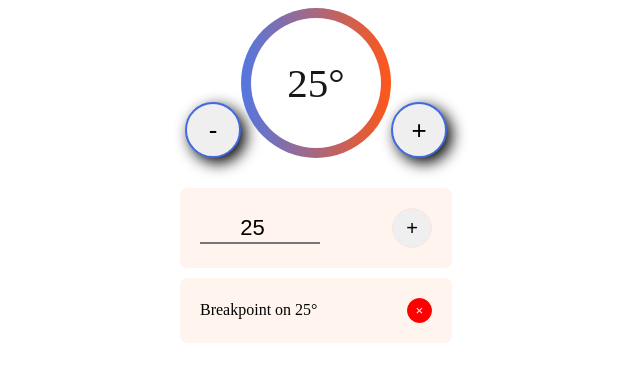
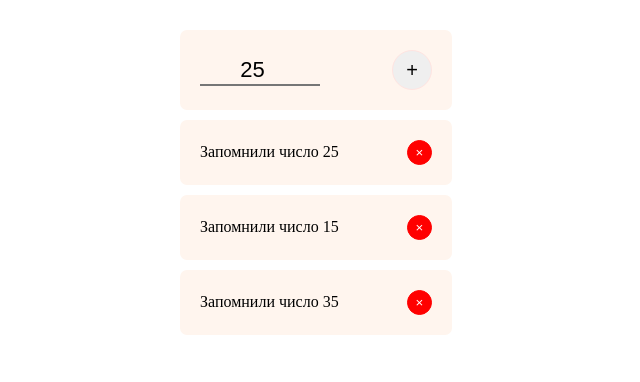
Before and after one commit to NoLogicTheOne/optimistic-update, a React (Create React App) app: page / in a window 1280 px wide. Shown: the top 382 px of the page, without its empty margins (324-964 px from the left). Built offline with nearby package versions, Linux system fonts and the light colour scheme.

Commit message:
remove condition

```diff
--- a/src/examples/TargetTemperature/TargetTemperature.tsx
+++ b/src/examples/TargetTemperature/TargetTemperature.tsx
@@ -2,21 +2,13 @@ import { useQuery } from "react-query";
 import { useOptimisticMutation } from "../../core/useOptimisticMutation";
 import { longServer } from "../../fakeServer";
 import { Breakpoint } from "../../types";
-import { BreakpointsControl, TargetTemperatureControl } from "../../ui";
+import { BreakpointsControl } from "../../ui";
 
 const server = longServer;
 
 export const TargetTemperature = () => {
-  const { data: temperature, isLoading } = useQuery("temperature", () =>
-    server.get("temperature")
-  );
-  const { data: breakpoints } = useQuery("breakpoints", () =>
+  const { data: breakpoints, isLoading } = useQuery("breakpoints", () =>
     server.get("breakpoints")
-  );
-
-  const { mutateAsync: setTemperature } = useOptimisticMutation(
-    (nextTemperature: number) => server.put("temperature", nextTemperature),
-    "temperature"
   );
 
   const { mutateAsync: addBreakpoint } = useOptimisticMutation(
@@ -39,15 +31,6 @@ export const TargetTemperature = () => {
 
   return (
     <span>
-      <TargetTemperatureControl
-        increment={() => {
-          setTemperature(temperature! + 1);
-        }}
-        decrement={() => {
-          setTemperature(temperature! - 1);
-        }}
-        current={temperature}
-      />
       {breakpoints && (
         <BreakpointsControl
           onAdd={addBreakpoint}
--- a/src/fakeServer/FakeServer.tsx
+++ b/src/fakeServer/FakeServer.tsx
@@ -9,7 +9,11 @@ class DB {
   static instance = new DB();
   private db: DBFields = {
     temperature: 25,
-    breakpoints: [{ degree: 25, id: "1" }],
+    breakpoints: [
+      { degree: 25, id: "break:25" },
+      { degree: 15, id: "break:15" },
+      { degree: 35, id: "break:35" },
+    ],
   };
 
   public get<TField extends keyof DBFields>(param: TField) {
--- a/src/ui/BreakpointsControl/BreakpointsControl.tsx
+++ b/src/ui/BreakpointsControl/BreakpointsControl.tsx
@@ -39,7 +39,7 @@ export const BreakpointsControl: FC<BreakpointProps> = ({
 
       {breakpoints.map((breakpoint) => (
         <span key={breakpoint.id} className={styles.row}>
-          Breakpoint on {breakpoint.degree}&deg;
+          Запомнили число {breakpoint.degree}
           <button
             onClick={() => onDelete(breakpoint.id)}
             className={styles.delete}
```
